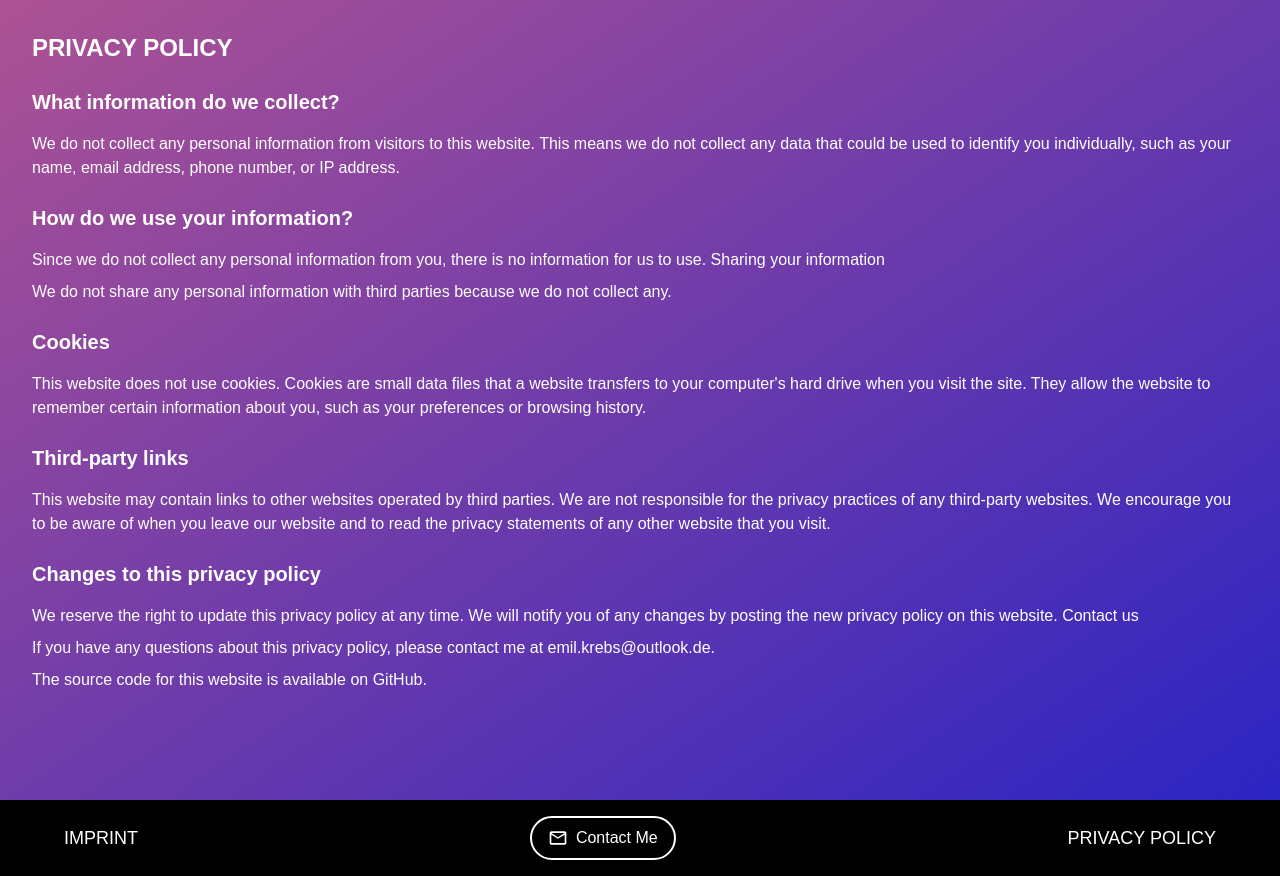
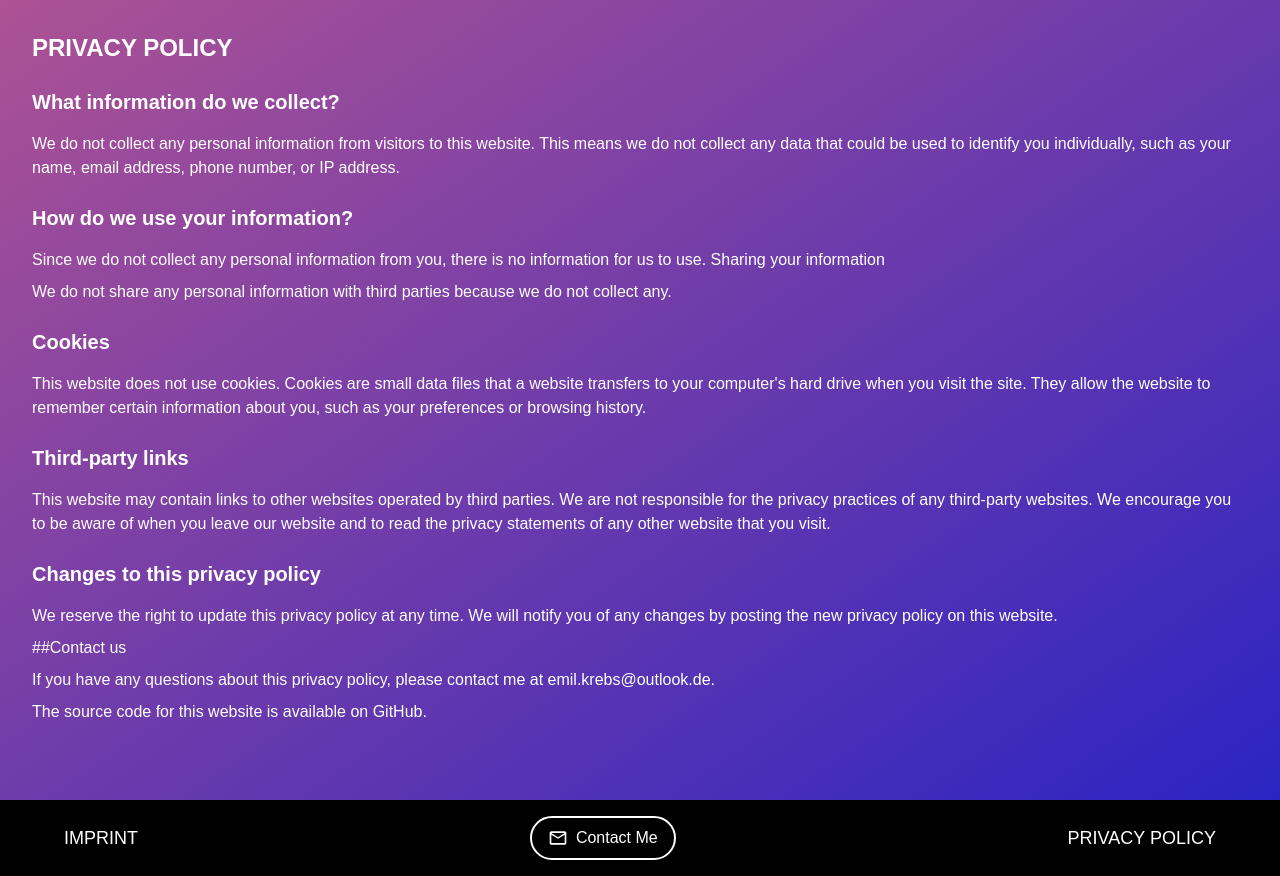
Before and after one commit to emilkrebs/emilkrebs.dev, a Next.js app: page /privacy in a window 1280 px wide. Built offline with nearby package versions, Linux system fonts and the light colour scheme.

Commit message:
updated the privacy policy

```diff
--- a/src/app/privacy/page.tsx
+++ b/src/app/privacy/page.tsx
@@ -25,7 +25,8 @@ This website may contain links to other websites operated by third parties. We a
 ## Changes to this privacy policy
 
 We reserve the right to update this privacy policy at any time. We will notify you of any changes by posting the new privacy policy on this website.
-Contact us
+
+##Contact us
 
 If you have any questions about this privacy policy, please contact me at [emil.krebs@outlook.de](mailto:emil.krebs@outlook.de).
 
```
